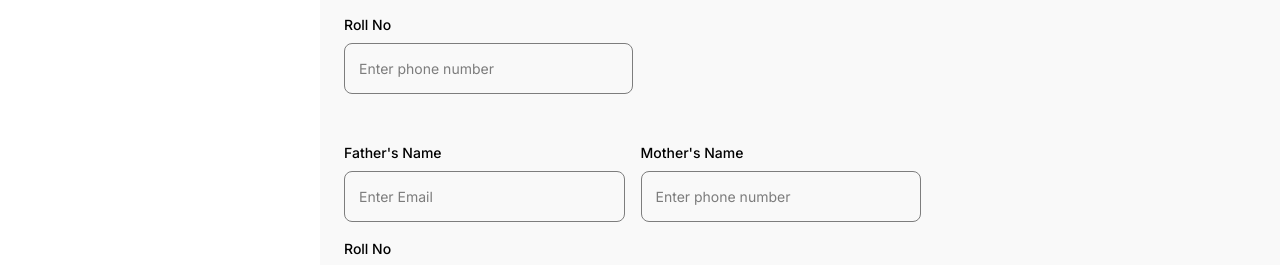
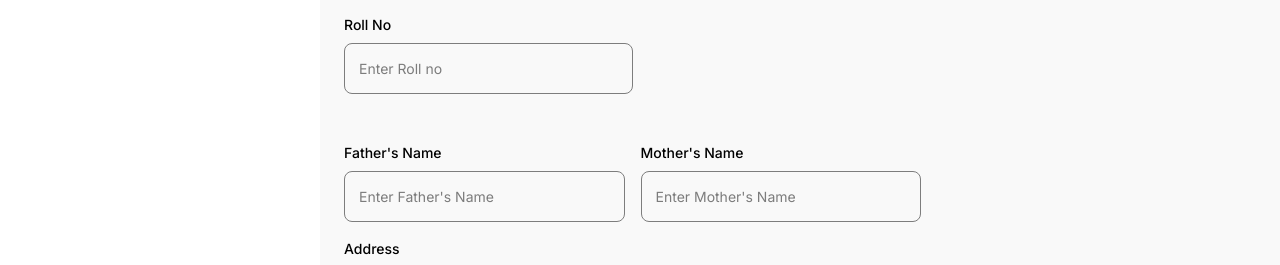
Before and after one commit to albin8800/school-management-system-frontend, a React (Vite) app: page /admin/add-student in a window 1280 px wide. Shown: the part 653-918 px from the top of the page. Built offline with nearby package versions, Linux system fonts and the light colour scheme.

Commit message:
fix: add student ui

```diff
--- a/src/pages/admin/AddStudents.jsx
+++ b/src/pages/admin/AddStudents.jsx
@@ -224,7 +224,7 @@ const AddStudents = () => {
               <label className="text-[14px] font-medium">Roll No</label>
               <input
                 type="text"
-                placeholder="Enter phone number"
+                placeholder="Enter Roll no"
                 className="w-full border border-[#7D7D7D] rounded-lg p-3.5 outline-0 text-[14px] text-[#000000]"
               />
             </div>
@@ -235,7 +235,7 @@ const AddStudents = () => {
               <label className="text-[14px] font-medium">Father's Name</label>
               <input
                 type="text"
-                placeholder="Enter Email"
+                placeholder="Enter Father's Name"
                 className="w-full border border-[#7D7D7D] rounded-lg p-3.5 outline-0 text-[14px] text-[#000000]"
               />
             </div>
@@ -243,7 +243,7 @@ const AddStudents = () => {
               <label className="text-[14px] font-medium">Mother's Name</label>
               <input
                 type="text"
-                placeholder="Enter phone number"
+                placeholder="Enter Mother's Name"
                 className="w-full border border-[#7D7D7D] rounded-lg p-3.5 outline-0 text-[14px] text-[#000000]"
               />
             </div>
@@ -251,7 +251,7 @@ const AddStudents = () => {
 
           <div className="flex gap-4  justify-between mb-20">
             <div className="flex w-full flex-col gap-2">
-              <label className="text-[14px] font-medium">Roll No</label>
+              <label className="text-[14px] font-medium">Address</label>
               <textarea
                 className="w-full border h-25 border-[#7D7D7D] rounded-lg p-3.5 outline-0 text-[14px] text-[#000000]"
                 placeholder="Enter Address"
```
